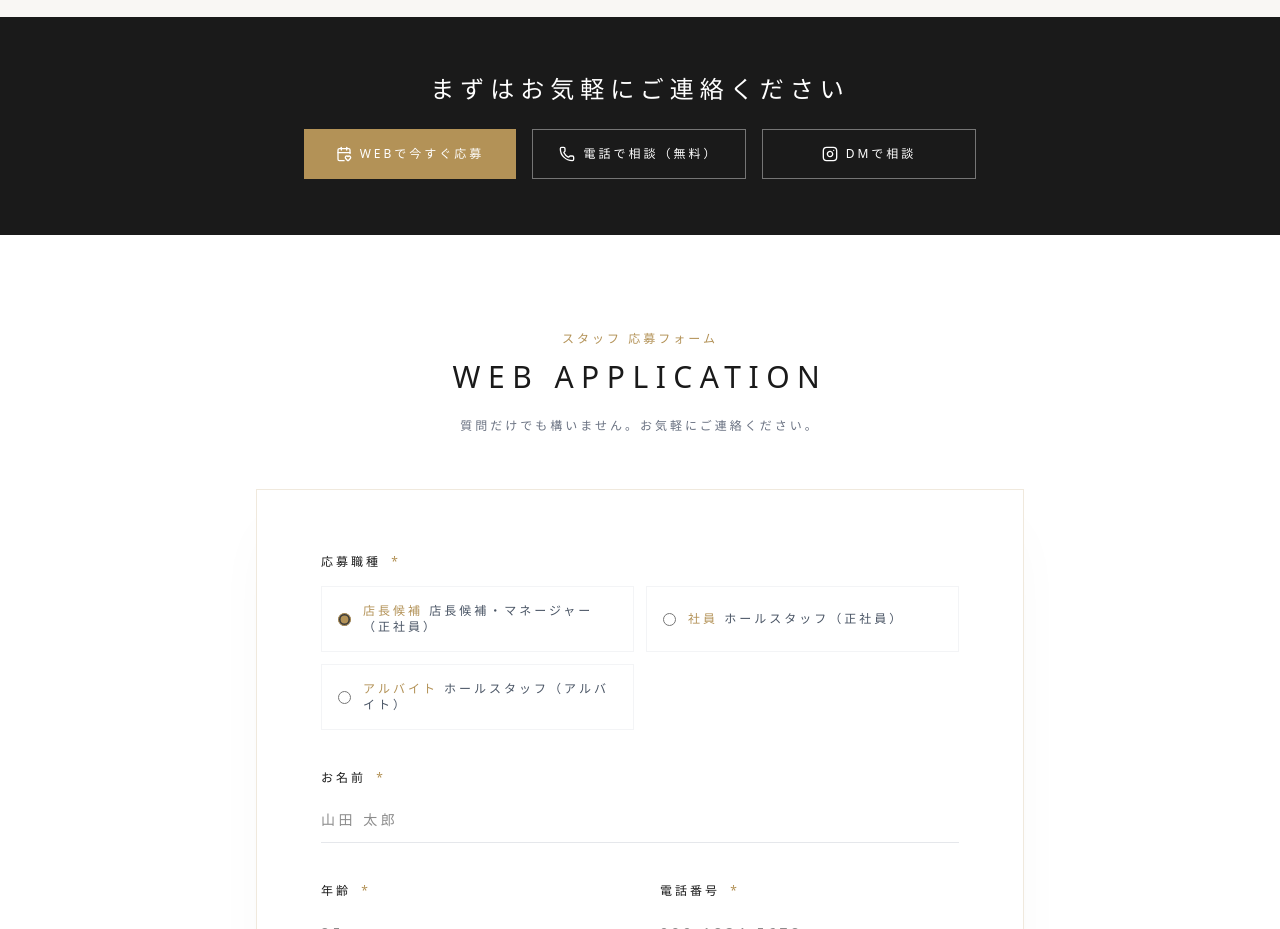
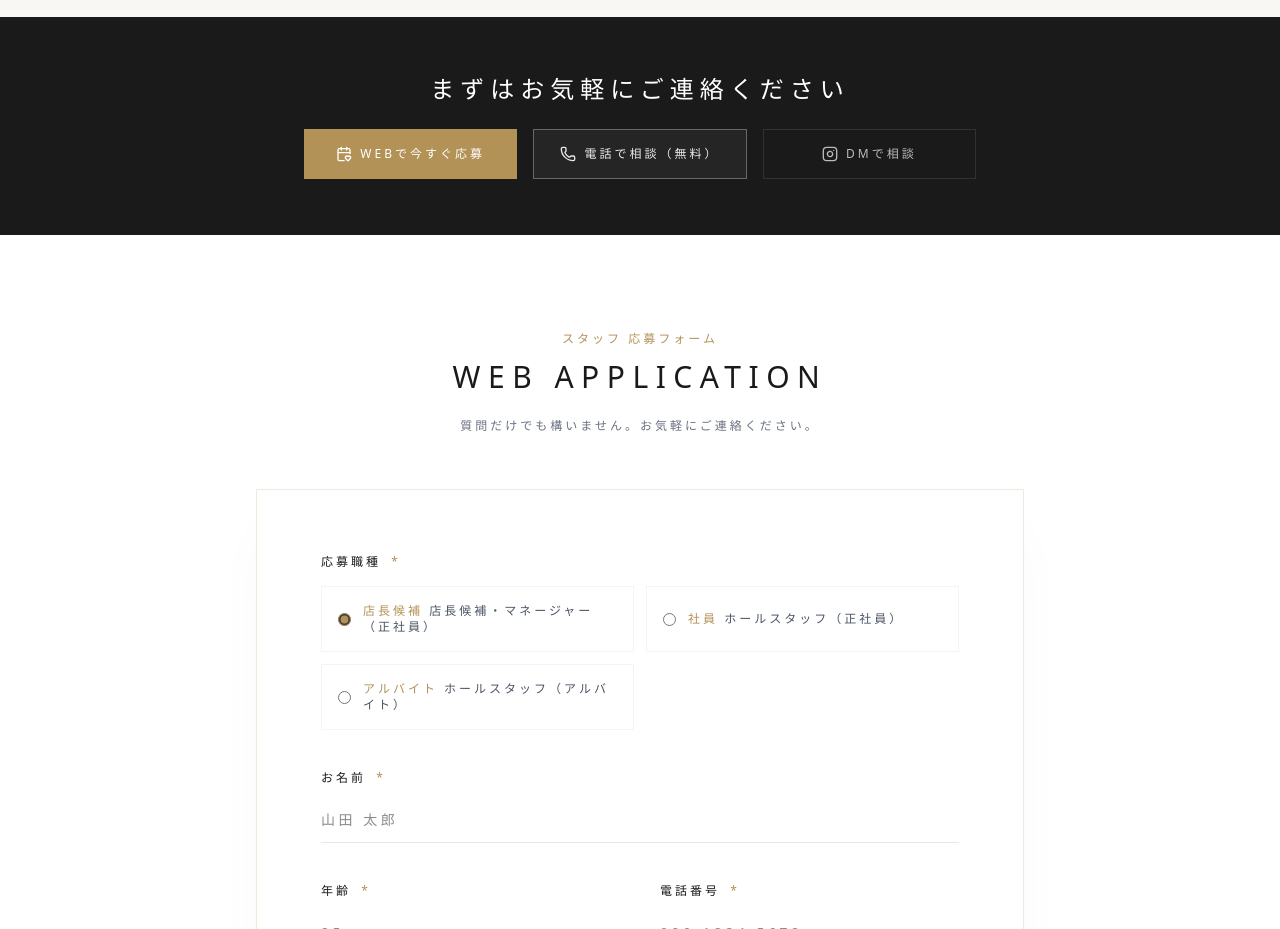
Before and after one commit to SocialBoost1201/Animo, a Next.js app: page /recruit/staff in a window 1280 px wide. Shown: the part 4020-4949 px from the top of the page. Built offline with nearby package versions, Linux system fonts and the light colour scheme; no server answers.

Commit message:
update: トップページHero動画の再生時間を個別設定(kannai-street=5s, others=8s)し、求人ページ下部CTAのボタン配色をグラデーション風に調整

```diff
--- a/app/(public)/page.tsx
+++ b/app/(public)/page.tsx
@@ -75,7 +75,7 @@ export default async function HomePage() {
         title: m.title,
       }))
     : [
-        { id: 'v0', type: 'video', url: '/videos/kannai-street.mov', posterUrl: '/videos/kannai-street.mov' },
+        { id: 'v0', type: 'video', url: '/videos/kannai-street.mov', posterUrl: '/videos/kannai-street.mov', durationMs: 5000 },
         { id: 'v1', type: 'video', url: '/videos/movie01_chandelier.mp4', posterUrl: '/videos/movie01_chandelier.mp4' },
         { id: 'v2', type: 'video', url: '/videos/movie02_shelf.mp4', posterUrl: '/videos/movie02_shelf.mp4' },
         { id: 'v3', type: 'video', url: '/videos/movie03_bar.mp4', posterUrl: '/videos/movie03_bar.mp4' },
@@ -119,7 +119,7 @@ export default async function HomePage() {
       <HeroVideoRotator
         media={heroMediaData}
         transitionMode={(settings?.hero_transition_mode || 'fade') as 'fade' | 'slide'}
-        durationMs={5000}
+        durationMs={8000}
         transitionMs={800}
         cta={heroCta}
       />
--- a/app/(public)/recruit/cast/page.tsx
+++ b/app/(public)/recruit/cast/page.tsx
@@ -407,14 +407,14 @@ export default function CastRecruitPage() {
           <div className="flex flex-col sm:flex-row gap-4 justify-center max-w-xl mx-auto">
             <a
               href="#form"
-              className="flex-1 inline-flex items-center justify-center gap-2 py-4 bg-gold text-white font-serif luxury-tracking text-xs uppercase hover:bg-white hover:text-foreground transition-all duration-300"
+              className="flex-1 inline-flex items-center justify-center gap-2 py-4 border border-gold bg-gold text-white font-serif luxury-tracking text-xs uppercase hover:bg-white hover:text-foreground hover:border-white transition-all duration-300"
             >
               <CalendarHeart className="w-4 h-4" />
               WEBで今すぐ応募
             </a>
             <a
               href="tel:045-263-6961"
-              className="flex-1 inline-flex items-center justify-center gap-2 py-4 border border-white/40 text-white font-serif luxury-tracking text-xs uppercase hover:bg-white/10 transition-colors"
+              className="flex-1 inline-flex items-center justify-center gap-2 py-4 border border-white/30 bg-white/5 text-white/90 font-serif luxury-tracking text-xs uppercase hover:bg-white/10 transition-colors"
             >
               <Phone className="w-4 h-4" />
               電話で相談（無料）
@@ -423,7 +423,7 @@ export default function CastRecruitPage() {
               href="https://ig.me/m/kannai_club_animo"
               target="_blank"
               rel="noopener noreferrer"
-              className="flex-1 inline-flex items-center justify-center gap-2 py-4 border border-white/40 text-white font-serif luxury-tracking text-xs uppercase hover:bg-white/10 transition-colors"
+              className="flex-1 inline-flex items-center justify-center gap-2 py-4 border border-white/10 bg-transparent text-white/70 font-serif luxury-tracking text-xs uppercase hover:bg-white/5 hover:text-white transition-colors"
             >
               <Instagram className="w-4 h-4" />
               DMで相談
--- a/app/(public)/recruit/staff/page.tsx
+++ b/app/(public)/recruit/staff/page.tsx
@@ -396,15 +396,26 @@ export default function StaffRecruitPage() {
         <FadeIn>
           <h2 className="text-xl md:text-2xl font-serif luxury-tracking mb-6">まずはお気軽にご連絡ください</h2>
           <div className="flex flex-col sm:flex-row gap-4 justify-center max-w-2xl mx-auto">
-            <a href="#form" className="flex-1 inline-flex items-center justify-center gap-2 py-4 bg-gold text-white font-serif luxury-tracking text-xs uppercase hover:bg-white hover:text-foreground transition-all duration-300">
+            <a
+              href="#form"
+              className="flex-1 inline-flex items-center justify-center gap-2 py-4 border border-gold bg-gold text-white font-serif luxury-tracking text-xs uppercase hover:bg-white hover:text-foreground hover:border-white transition-all duration-300"
+            >
               <CalendarHeart className="w-4 h-4" />
               WEBで今すぐ応募
             </a>
-            <a href="tel:045-263-6961" className="flex-1 inline-flex items-center justify-center gap-2 py-4 border border-white/40 text-white font-serif luxury-tracking text-xs uppercase hover:bg-white/10 transition-colors">
+            <a
+              href="tel:045-263-6961"
+              className="flex-1 inline-flex items-center justify-center gap-2 py-4 border border-white/30 bg-white/5 text-white/90 font-serif luxury-tracking text-xs uppercase hover:bg-white/10 transition-colors"
+            >
               <Phone className="w-4 h-4" />
               電話で相談（無料）
             </a>
-            <a href="https://ig.me/m/kannai_club_animo" target="_blank" rel="noopener noreferrer" className="flex-1 inline-flex items-center justify-center gap-2 py-4 border border-white/40 text-white font-serif luxury-tracking text-xs uppercase hover:bg-white/10 transition-colors">
+            <a
+              href="https://ig.me/m/kannai_club_animo"
+              target="_blank"
+              rel="noopener noreferrer"
+              className="flex-1 inline-flex items-center justify-center gap-2 py-4 border border-white/10 bg-transparent text-white/70 font-serif luxury-tracking text-xs uppercase hover:bg-white/5 hover:text-white transition-colors"
+            >
               <Instagram className="w-4 h-4" />
               DMで相談
             </a>
--- a/components/features/hero/HeroVideoRotator.tsx
+++ b/components/features/hero/HeroVideoRotator.tsx
@@ -31,11 +31,12 @@ export const HeroVideoRotator: React.FC<ExtendedHeroProps> = ({
 
   useEffect(() => {
     if (media.length <= 1 || isReducedMotion) return;
-    const interval = setInterval(() => {
+    const currentDurationMs = media[activeIndex]?.durationMs || durationMs;
+    const interval = setTimeout(() => {
       setActiveIndex((current) => (current + 1) % media.length);
-    }, durationMs);
-    return () => clearInterval(interval);
-  }, [media.length, durationMs, isReducedMotion]);
+    }, currentDurationMs);
+    return () => clearTimeout(interval);
+  }, [media, activeIndex, durationMs, isReducedMotion]);
 
   return (
     <div className="relative h-screen min-h-[500px] w-full overflow-hidden bg-black flex items-center justify-center">
--- a/components/features/hero/types.ts
+++ b/components/features/hero/types.ts
@@ -6,6 +6,7 @@ export interface HeroMedia {
   url: string;
   posterUrl?: string; // fallback or poster image
   title?: string;
+  durationMs?: number; // ←追加：このメディア固有の表示時間
 }
 
 export interface HeroVideoRotatorProps {
```
